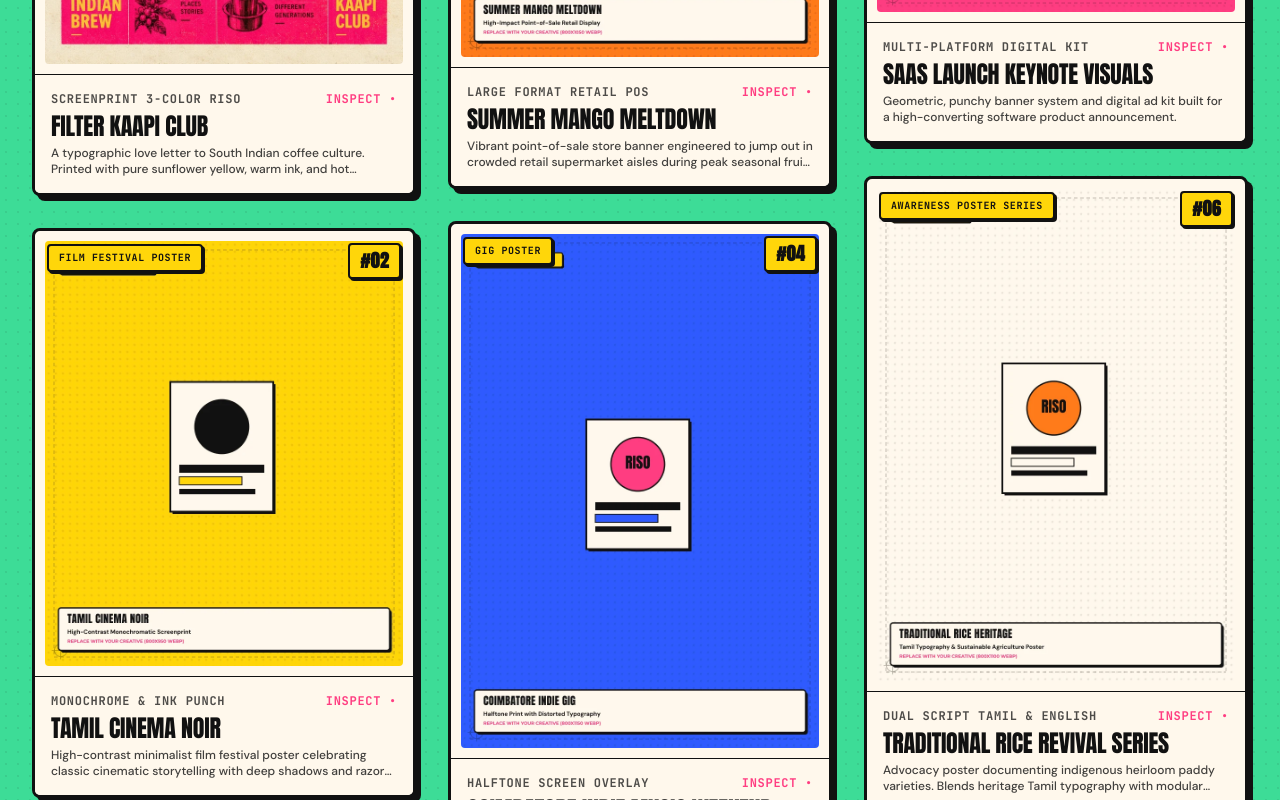
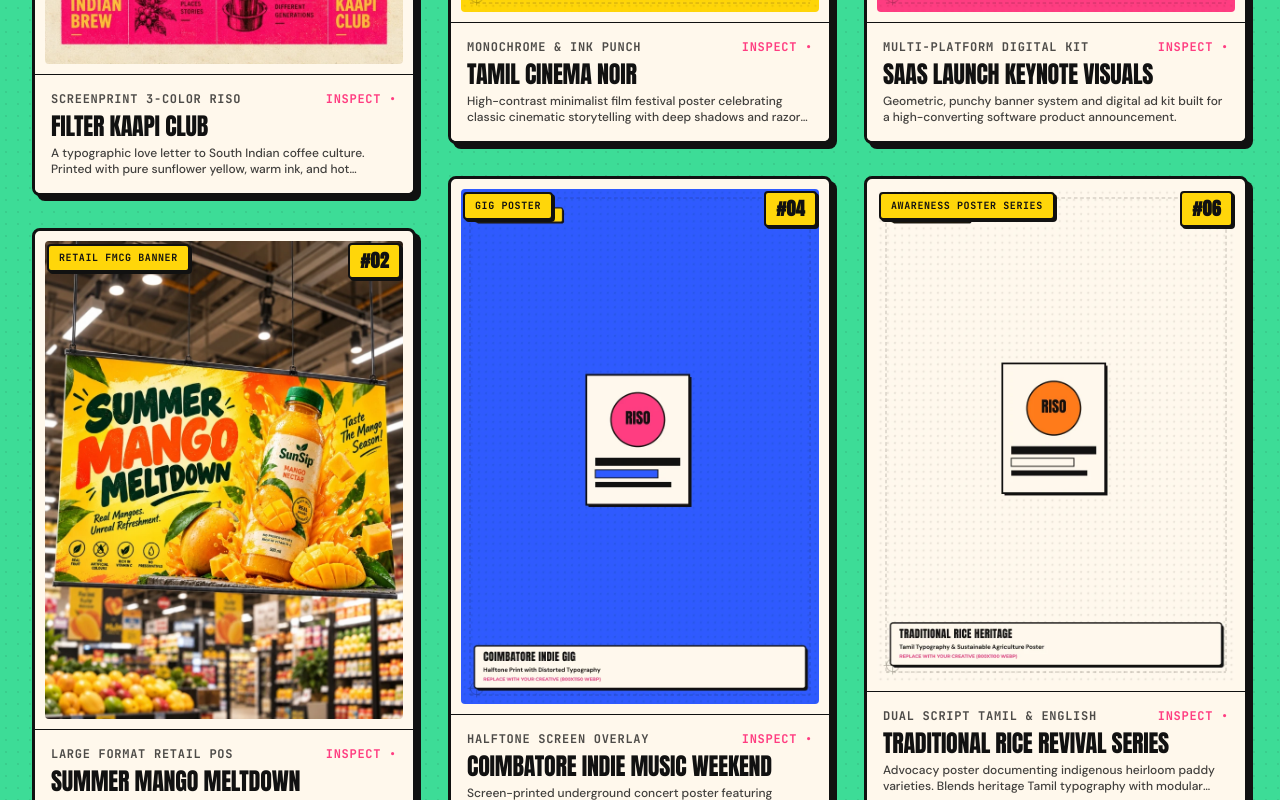
Before and after one commit to kesavkumarthamburaj-dev/Kesav-kumar-Thamburaj, a React (Vite) app: page / in a window 1280 px wide. Shown: the part 4040-4840 px from the top of the page. Built offline with nearby package versions, Linux system fonts and the light colour scheme.

Commit message:
feat: add real Summer Mango Meltdown retail supermarket banner to creative-2

```diff
--- a/src/data/content.js
+++ b/src/data/content.js
@@ -158,6 +158,17 @@ export const portfolioContent = {
       {
         id: "creative-2",
         numberTag: "#02",
+        title: "Summer Mango Meltdown",
+        category: "Retail FMCG Banner",
+        format: "Large Format Retail POS",
+        image: "/work/poster-mango-banner.webp",
+        width: 768,
+        height: 1024,
+        details: "Vibrant point-of-sale store banner engineered to jump out in crowded retail supermarket aisles during peak seasonal fruit nectar launch.",
+      },
+      {
+        id: "creative-3",
+        numberTag: "#03",
         title: "Tamil Cinema Noir",
         category: "Film Festival Poster",
         format: "Monochrome & Ink Punch",
@@ -165,17 +176,6 @@ export const portfolioContent = {
         width: 800,
         height: 950,
         details: "High-contrast minimalist film festival poster celebrating classic cinematic storytelling with deep shadows and razor-sharp type hierarchy.",
-      },
-      {
-        id: "creative-3",
-        numberTag: "#03",
-        title: "Summer Mango Meltdown",
-        category: "Retail FMCG Banner",
-        format: "Large Format Retail POS",
-        image: "/work/poster-mango-banner.webp",
-        width: 800,
-        height: 1050,
-        details: "Vibrant point-of-sale store banner engineered to jump out in crowded retail supermarket aisles during peak seasonal fruit nectar launch.",
       },
       {
         id: "creative-4",
```
Also changed, not shown: public/work/poster-mango-banner.jpg (added), public/work/poster-mango-banner.webp.
